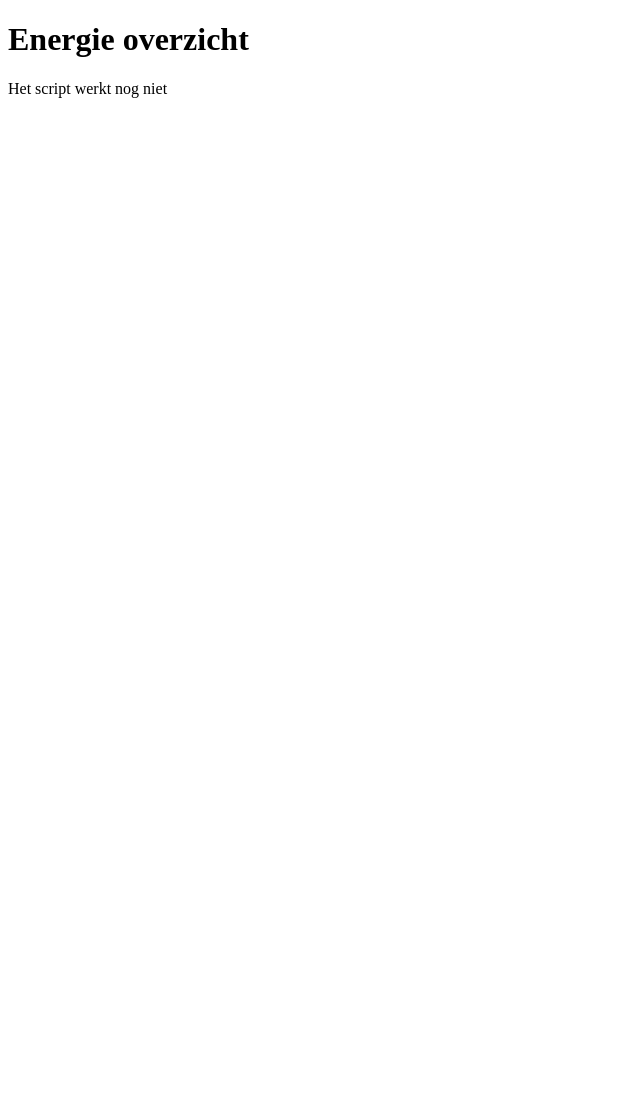
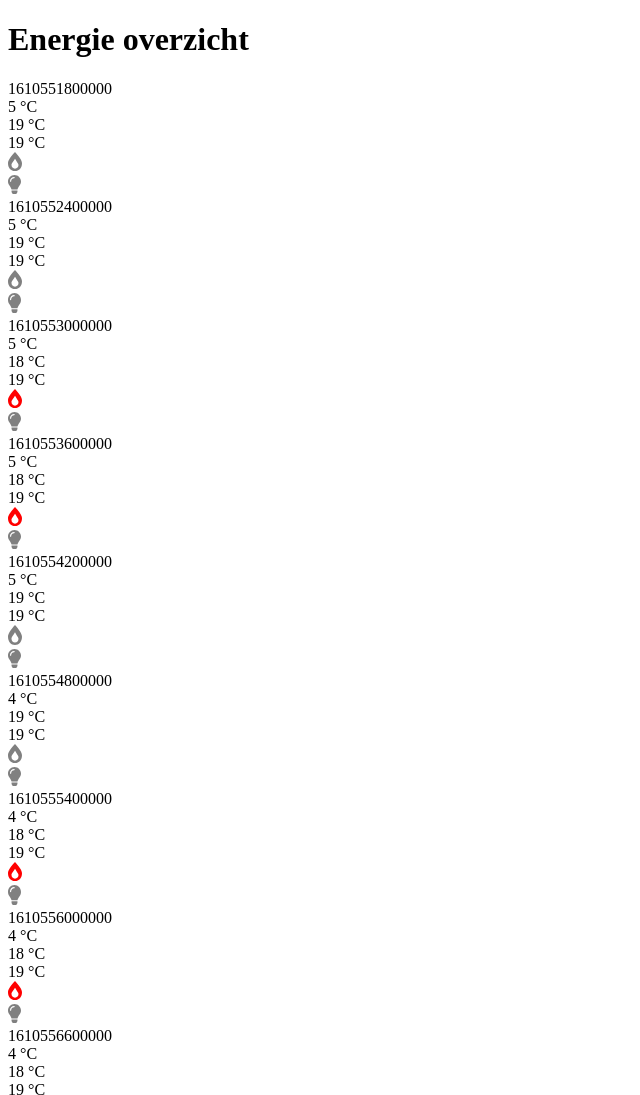
Before and after one commit to Amyvd/Frontent-programming, a plain HTML site: page Opdrachten/Les 1 - Eigenschappen van objecten uitvoeren/index.html in a window 1280 px wide. Shown: the top 1095 px of the page, without its empty margins (0-640 px from the left). Before the commit the page ends 800 px from the top, so only its background shows below. Drawn offline with Linux system fonts and the light colour scheme.

Commit message:
OPdrachten\ Les1 - Eigenschappen van objecten uitvoeren (stap 10 + icons map toegeveoegt)

```diff
--- a/Opdrachten/Les 1 - Eigenschappen van objecten uitvoeren/dataUitvoer.js
+++ b/Opdrachten/Les 1 - Eigenschappen van objecten uitvoeren/dataUitvoer.js
@@ -60,14 +60,24 @@ const uitvoeren = () => {
         html += `<div>${obj.tempBuiten} &deg;C</div>`;
         html += `<div>${obj.tempBinnen} &deg;C</div>`;
         html += `<div>${obj.tempGewenst} &deg;C</div>`;
+        if(obj.tempGewenst > obj.tempBinnen){
+            html += `<div> <img class="icon" src="icons/vlam.svg" alt="CV ketel aan"> </div>`;
+        }else{
+            html += `<div> <img class="icon" src="icons/vlamUit.svg" alt="CV ketel uit"> </div>`;
+        }
+        if(obj.lichtKamer){
+            html += `<div> <img class="icon" src="icons/lampAan.svg" alt="lampen aan"> </div>`;
+        }else{
+            html += `<div> <img class="icon" src="icons/lampUit.svg" alt="lampen uit"> </div>`;
+        }
         html += `</div>`;
     })
     uitvoer.innerHTML = html;
 }
 
 const starten = () => {
-    // de data array in onzez dataObject stoppen
-    dataObject = EnergieData;
+    // de data array in onze dataObject stoppen
+    dataObject = energieData;
     // data uitvoeren
     uitvoeren();
 }
--- a/Opdrachten/Les 1 - Eigenschappen van objecten uitvoeren/index.html
+++ b/Opdrachten/Les 1 - Eigenschappen van objecten uitvoeren/index.html
@@ -4,6 +4,7 @@
     <meta charset="UTF-8">
     <meta http-equiv="X-UA-Compatible" content="IE=edge">
     <meta name="autor" content="Amy van Duin">
+    <link rel="stylesheet" href="styledataImport.css">
     <title>Object properties uitlezen</title>
 </head>
 <body>
--- /dev/null
+++ b/Opdrachten/Les 1 - Eigenschappen van objecten uitvoeren/styledataImport.css
@@ -0,0 +1,4 @@
+.icon{
+    height: 1.2em;
+
+}
```
Also changed, not shown: Opdrachten/Les 1 - Eigenschappen van objecten uitvoeren/icons/lampAan.svg (added), Opdrachten/Les 1 - Eigenschappen van objecten uitvoeren/icons/lampUIt.svg (added), Opdrachten/Les 1 - Eigenschappen van objecten uitvoeren/icons/vlam.svg (added), Opdrachten/Les 1 - Eigenschappen van objecten uitvoeren/icons/vlamUIt.svg (added).
